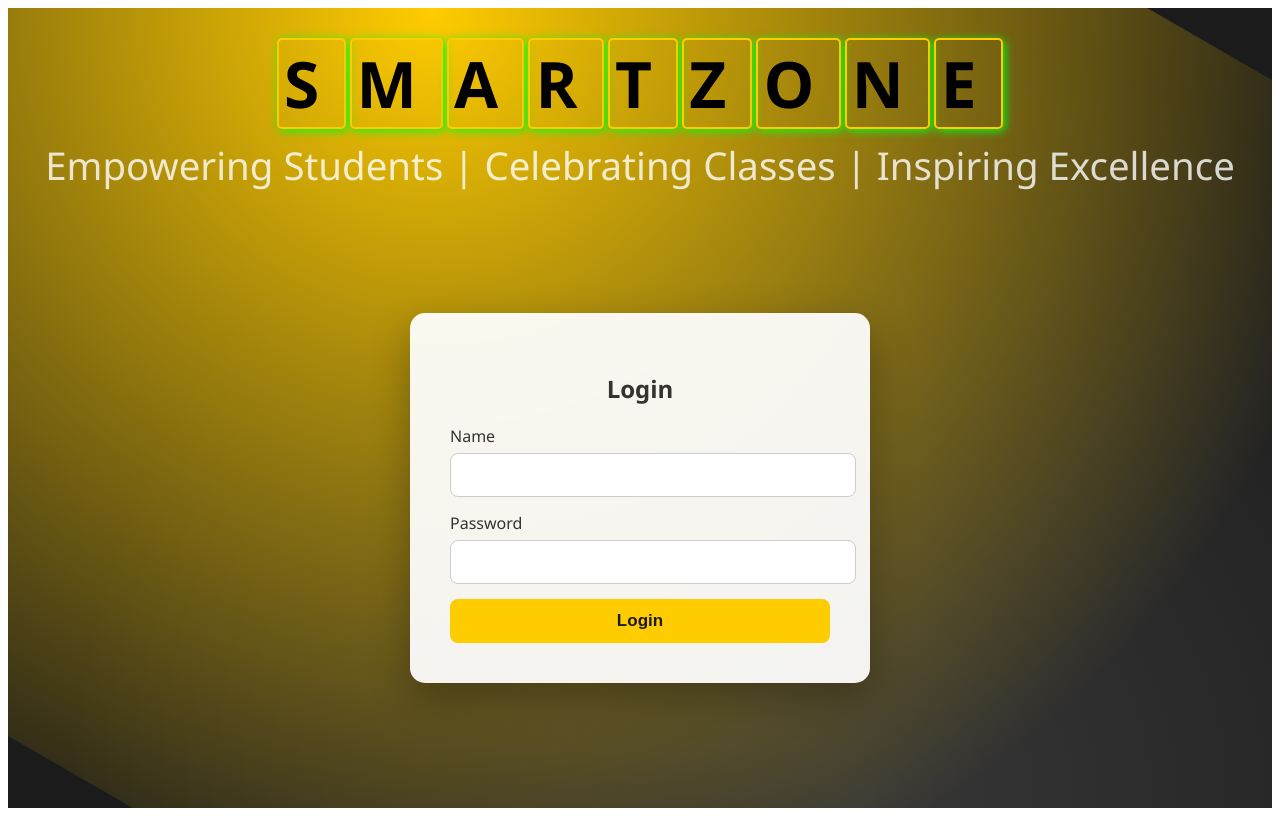
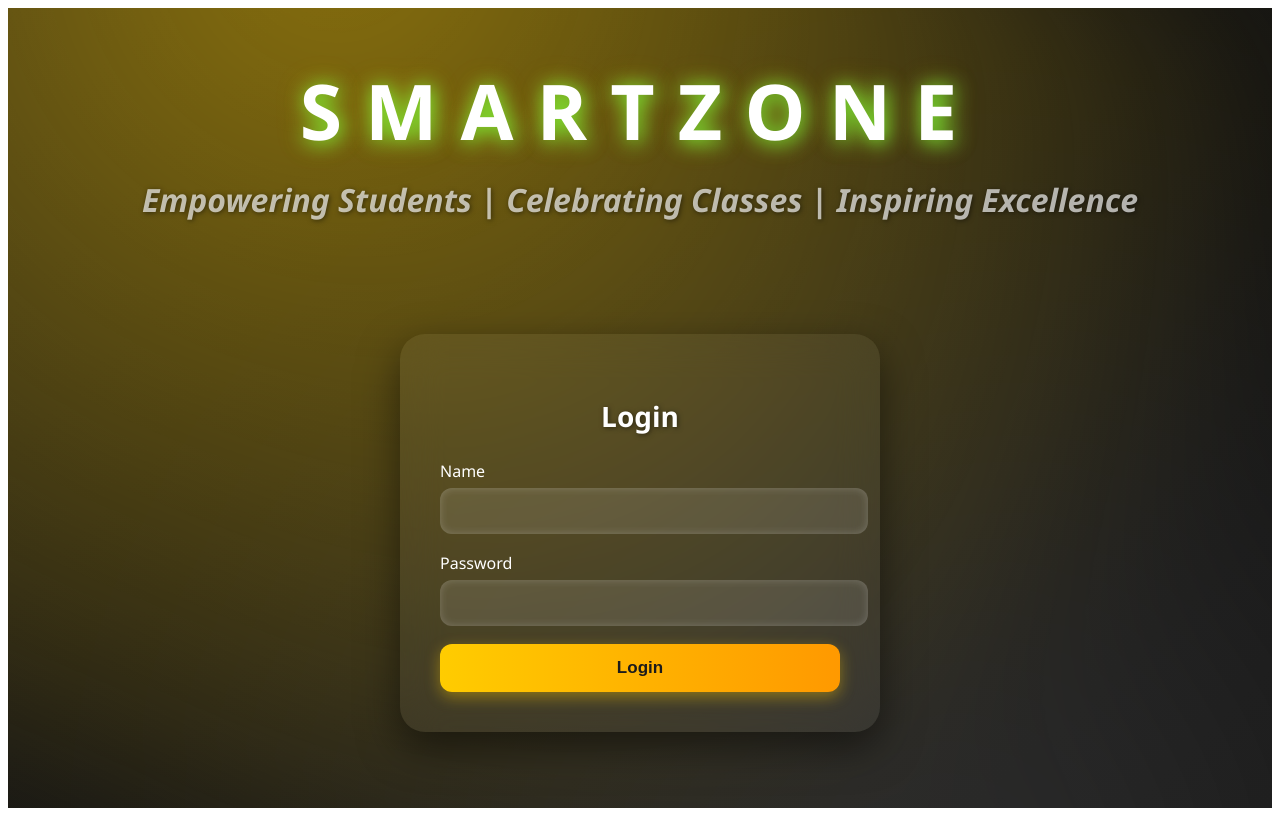
Before and after one commit to Nitesh-Codez/student-management-frontend, a React (Create React App) app: page / in a window 1280 px wide. Built offline with nearby package versions, Linux system fonts and the light colour scheme.

Commit message:
save here

```diff
--- a/src/pages/Login.jsx
+++ b/src/pages/Login.jsx
@@ -21,14 +21,8 @@ const Login = () => {
 
       if (data.success) {
         const user = data.user;
-
-        // 🟢 Correct way: save full user details in ONE key
         localStorage.setItem("user", JSON.stringify(user));
-
-        // 🟢 Extra: save name separately (optional)
         localStorage.setItem("studentName", user.name);
-
-        // Redirect based on role
         navigate(user.role === "admin" ? "/admin" : "/student");
       } else {
         setError(data.message);
@@ -45,11 +39,8 @@ const Login = () => {
       <div style={backgroundShapes}></div>
 
       <div style={branding}>
-        <h1 style={logo}>
-          {"SMARTZONE".split("").map((ch, i) => (
-            <span key={i} style={logoBorder}>{ch}</span>
-          ))}
-        </h1>
+        {/* SMARTZONE Title */}
+        <h1 style={logo}>SMARTZONE</h1>
         <p style={tagline}>Empowering Students | Celebrating Classes | Inspiring Excellence</p>
       </div>
 
@@ -84,17 +75,122 @@ const Login = () => {
 
 // ------------------ STYLES --------------------
 
-const page = { minHeight: "100vh", display: "flex", justifyContent: "center", alignItems: "center", background: "#1b1b1b", position: "relative", fontFamily: "'Segoe UI', Tahoma, Geneva, Verdana, sans-serif", overflow: "hidden" };
-const backgroundShapes = { position: "absolute", width: "150%", height: "150%", top: "-25%", left: "-25%", background: "radial-gradient(circle at 30% 30%, #ffcc00 0%, transparent 60%), radial-gradient(circle at 70% 70%, #ffffff20 0%, transparent 50%)", zIndex: 0, transform: "rotate(30deg)" };
-const branding = { position: "absolute", top: "30px", width: "100%", textAlign: "center", color: "#ffcc00", zIndex: 1 };
-const logo = { fontSize: "5vw", fontWeight: "900", margin: 0, letterSpacing: "0.3em", display: "inline-block", maxFontSize: "64px" };
-const logoBorder = { display: "inline-block", padding: "0 5px", border: "2px solid #ffcc00", borderRadius: "5px", boxShadow: "2px 2px 10px rgba(0, 255, 21, 0.95)", margin: "0 2px", color: "#000000ff" };
-const tagline = { fontSize: "3vw", maxFontSize: "20px", marginTop: "10px", color: "#ffffffcc", fontWeight: "500" };
-const loginCard = { width: "90%", maxWidth: "380px", padding: "40px", background: "#ffffffee", borderRadius: "15px", boxShadow: "0 15px 40px rgba(0,0,0,0.3)", zIndex: 2, position: "relative", marginTop: "180px" };
-const loginTitle = { marginBottom: "20px", fontWeight: "600", textAlign: "center", fontSize: "24px", color: "#333" };
-const label = { display: "block", marginBottom: "6px", fontWeight: "500", color: "#333" };
-const input = { width: "100%", padding: "12px", borderRadius: "8px", border: "1px solid #ccc", marginBottom: "15px", fontSize: "16px" };
-const button = { width: "100%", padding: "12px", borderRadius: "8px", border: "none", background: "#ffcc00", color: "#1b1b1b", fontSize: "17px", fontWeight: "600", cursor: "pointer", transition: "0.3s" };
-const errorStyle = { color: "red", marginBottom: "10px", textAlign: "center" };
+const page = {
+  minHeight: "100vh",
+  display: "flex",
+  justifyContent: "center",
+  alignItems: "center",
+  background: "linear-gradient(135deg, #1b1b1b, #0d0d0d)",
+  position: "relative",
+  fontFamily: "'Segoe UI', Tahoma, Geneva, Verdana, sans-serif",
+  overflow: "hidden",
+};
+
+const backgroundShapes = {
+  position: "absolute",
+  width: "150%",
+  height: "150%",
+  top: "-25%",
+  left: "-25%",
+  background:
+    "radial-gradient(circle at 25% 25%, #ffcc0080 0%, transparent 60%), radial-gradient(circle at 75% 75%, #ffffff20 0%, transparent 50%)",
+  zIndex: 0,
+  transform: "rotate(25deg)",
+  filter: "blur(80px)",
+};
+
+const branding = {
+  position: "absolute",
+  top: "50px",
+  width: "100%",
+  textAlign: "center",
+  color: "#fff",
+  zIndex: 1,
+};
+
+const logo = {
+  fontSize: "6vw",
+  fontWeight: "900",
+  margin: "0 auto",
+  letterSpacing: "0.3em",
+  color: "#ffffffff",
+  textShadow: "2px 2px 20px rgba(122, 255, 60, 0.99), 0 0 30px rgba(255,204,0,0.3)",
+  fontFamily: "'Segoe UI', Tahoma, Geneva, Verdana, sans-serif",
+};
+
+const tagline = {
+  fontSize: "2.5vw",
+  marginTop: "15px",
+  color: "#ffffffaa",
+  fontWeight: "600",
+  textShadow: "1px 1px 5px rgba(0,0,0,0.5)",
+  fontStyle: "italic",
+};
+
+const loginCard = {
+  width: "90%",
+  maxWidth: "400px",
+  padding: "40px",
+  background: "rgba(255,255,255,0.05)",
+  backdropFilter: "blur(20px)",
+  borderRadius: "25px",
+  boxShadow: "0 15px 40px rgba(0,0,0,0.5)",
+  zIndex: 2,
+  position: "relative",
+  marginTop: "250px",
+  color: "#fff",
+  transition: "0.3s",
+};
+
+const loginTitle = {
+  marginBottom: "25px",
+  fontWeight: "700",
+  textAlign: "center",
+  fontSize: "28px",
+  color: "#ffffff",
+  textShadow: "1px 1px 5px rgba(0,0,0,0.5)",
+};
+
+const label = {
+  display: "block",
+  marginBottom: "6px",
+  fontWeight: "500",
+  color: "#fff",
+};
+
+const input = {
+  width: "100%",
+  padding: "14px",
+  borderRadius: "12px",
+  border: "none",
+  marginBottom: "18px",
+  fontSize: "16px",
+  background: "rgba(255,255,255,0.1)",
+  color: "#fff",
+  outline: "none",
+  boxShadow: "inset 0 0 8px rgba(255,255,255,0.2)",
+  transition: "0.3s",
+};
+
+const button = {
+  width: "100%",
+  padding: "14px",
+  borderRadius: "12px",
+  border: "none",
+  background: "linear-gradient(90deg, #ffcc00, #ff9900)",
+  color: "#1b1b1b",
+  fontSize: "17px",
+  fontWeight: "700",
+  cursor: "pointer",
+  transition: "all 0.3s ease",
+  boxShadow: "0 5px 15px rgba(255,204,0,0.4)",
+};
+
+const errorStyle = {
+  color: "#ff4d4f",
+  marginBottom: "10px",
+  textAlign: "center",
+  textShadow: "0 1px 2px rgba(0,0,0,0.5)",
+};
 
 export default Login;
```
